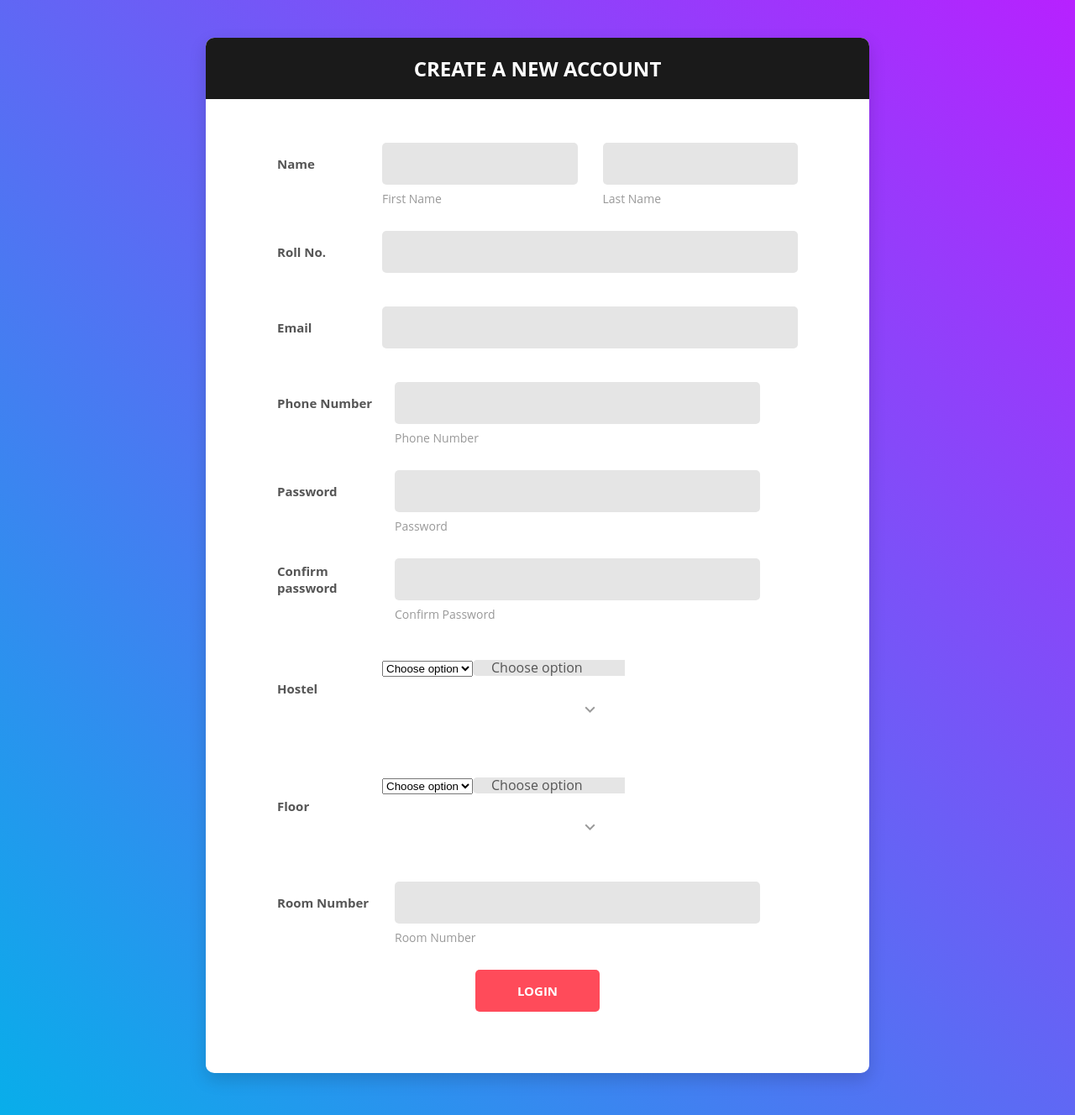
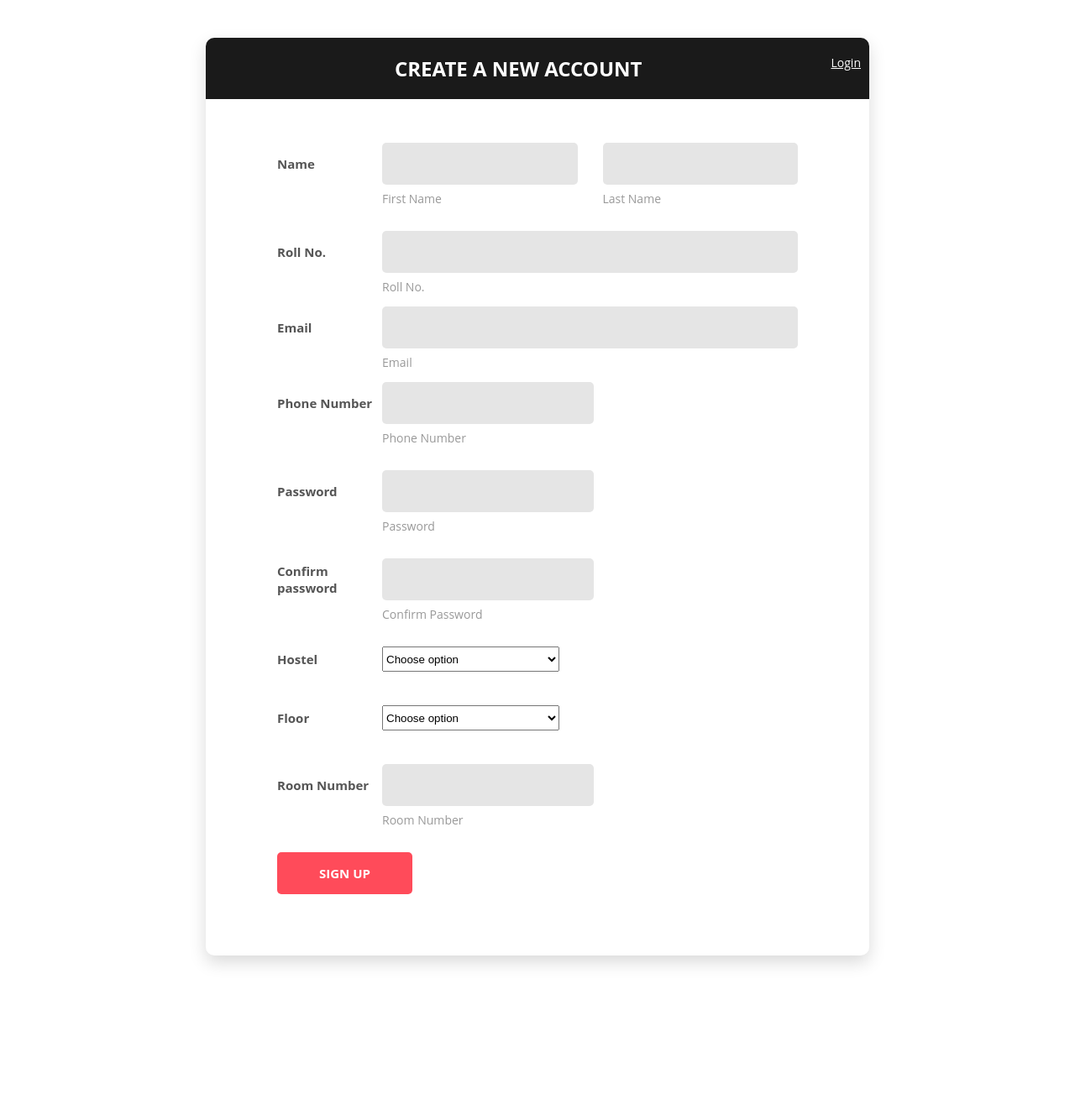
Before and after one commit to vasukataria/H-ComplaintAnywhereAnytime, a Django app: page /signUp/ in a window 1280 px wide. Shown: the whole page at 84% size. After the commit the page ends 1150 px from the top, so only its background shows below. Run offline with Django 3.2, Linux system fonts and the light colour scheme; some libraries are stand-ins or nearby versions.

Commit message:
UI changes

```diff
--- a/templates/signUp.html
+++ b/templates/signUp.html
@@ -29,11 +29,13 @@
 </head>
 
 <body>
-    <div class="page-wrapper bg-gra-03 p-t-45 p-b-50">
+    <div class="page-wrapper p-t-45 p-b-50">
         <div class="wrapper wrapper--w790">
             <div class="card card-5">
                 <div class="card-heading">
+                        <div><a  href="/login/" style=" float: right;padding-right: 10px;color:white">Login</a></div>
                     <h2 class="title">Create a New Account </h2>
+
 			{% if error %}
   			<h2>{{error}}</h2>
   			{% endif %}
@@ -65,6 +67,7 @@
                             <div class="value">
                                 <div class="input-group">
                                     <input class="input--style-5" type="text" name="rollno">
+                                    <label class="label--desc">Roll No.</label>
                                 </div>
                             </div>
                         </div>
@@ -73,13 +76,14 @@
                             <div class="value">
                                 <div class="input-group">
                                     <input class="input--style-5" type="email" name="email">
+                                    <label class="label--desc">Email</label>
                                 </div>
                             </div>
                         </div>
                         <div class="form-row m-b-55">
                             <div class="name">Phone Number</div>
 
-                                    <div class="col-9">
+                                    <div class="">
                                         <div class="input-group-desc">
                                             <input class="input--style-5" type="text" name="phone">
                                             <label class="label--desc">Phone Number</label>
@@ -91,7 +95,7 @@
                      <div class="form-row m-b-55">
                             <div class="name">Password</div>
 
-                                    <div class="col-9">
+                                    <div class="">
                                         <div class="input-group-desc">
                                             <input class="input--style-5" type="text" name="password">
                                             <label class="label--desc">Password</label>
@@ -105,7 +109,7 @@
                        <div class="form-row m-b-55">
                             <div class="name">Confirm password</div>
 
-                                    <div class="col-9">
+                                    <div class="">
                                         <div class="input-group-desc">
                                             <input class="input--style-5" type="text" name="Cpassword">
                                             <label class="label--desc">Confirm password</label>
@@ -121,13 +125,12 @@
                             <div class="name">Hostel</div>
                             <div class="value">
                                 <div class="input-group">
-                                    <div class="rs-select2 js-select-simple select--no-search">
-                                        <select name="subject">
+                                    <!-- <div class=""> -->
+                                        <select name="subject" style="width: 211px;height: 30px;">
                                             <option disabled="disabled" selected="selected">Choose option</option>
                                             <option>L</option>
                                         </select>
-                                        <div class="select-dropdown"></div>
-                                    </div>
+                                    <!-- </div> -->
                                 </div>
                             </div>
                         </div>
@@ -138,15 +141,14 @@
                             <div class="name">Floor</div>
                             <div class="value">
                                 <div class="input-group">
-                                    <div class="rs-select2 js-select-simple select--no-search">
-                                        <select name="subject">
+                                    <!-- <div class="rs-select2 js-select-simple select--no-search"> -->
+                                        <select name="subject" style="width: 211px;height: 30px;">
                                             <option disabled="disabled" selected="selected">Choose option</option>
                                             <option value="1">1</option>
                                             <option value="2">2</option>
                                             <option value="3">3</option>
                                             </select>
-                                            <div class="select-dropdown"></div>
-                                    </div>
+                                    <!-- </div> -->
                                 </div>
                             </div>
                         </div>
@@ -156,7 +158,7 @@
                         <div class="form-row m-b-55">
                             <div class="name">Room Number</div>
 
-                                    <div class="col-9">
+                                    <div class="">
                                         <div class="input-group-desc">
                                             <input class="input--style-5" type="text" name="roomno">
                                             <label class="label--desc">Room number</label>
@@ -167,7 +169,9 @@
                         </div>
 
                         <div>
-                           <center> <button class="btn btn--radius-2 btn--red" type="submit">login</button></center>
+                            <button class="btn btn--radius-2 btn--red" type="submit">Sign up</button>
+                            <br/>
+
 				{% for messages in messages %}
     				<h2> {{messages}} </h2>
     				{% endfor %}
```
Also changed, not shown: templates/base.html (+8 -4 lines), templates/list.html (+25 -7 lines), templates/login.html (+68 -4 lines).
